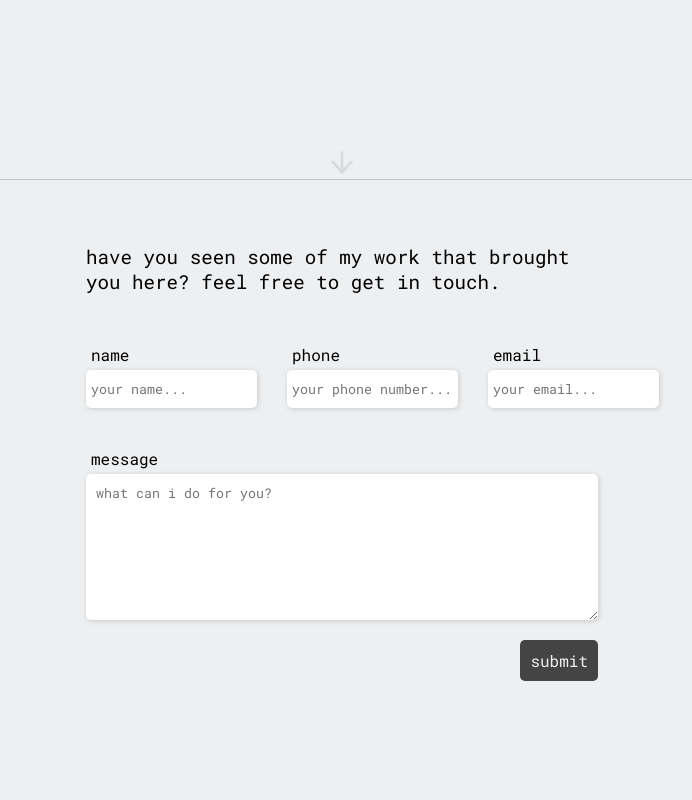
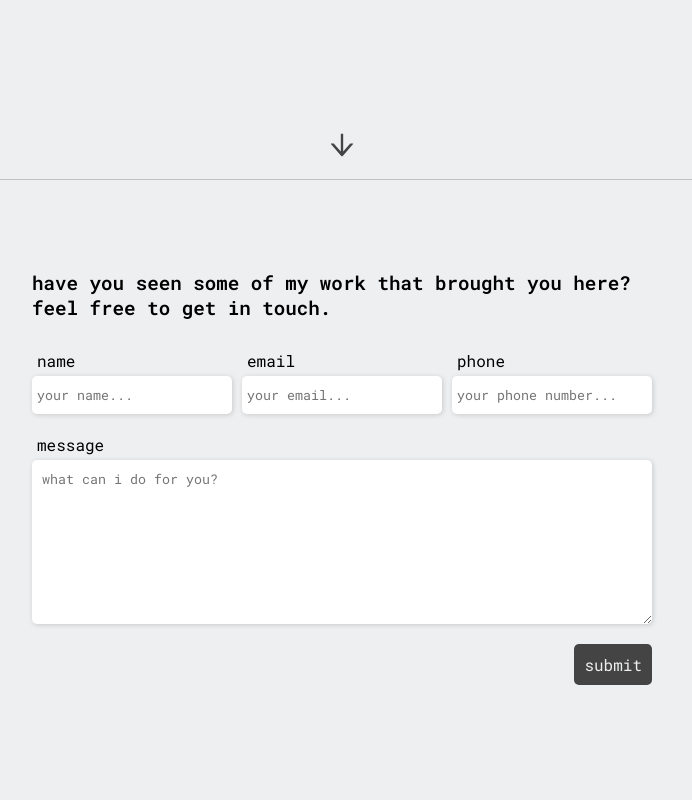
Before and after one commit to oniikovec/oniikovec-personal-site, a React (Create React App) app: page / in a window 1280 px wide. Shown: the part 620-1420 px from the top of the page, without its empty margins (298-990 px from the left). Built offline with nearby package versions, Linux system fonts and the light colour scheme; the HTML template or start-up script is replaced by a standard one.

Commit message:
minor style changes

```diff
--- a/src/components/contact/Contact.jsx
+++ b/src/components/contact/Contact.jsx
@@ -11,17 +11,17 @@ const Contact = () => {
             <FormInput placeholder="your name..." />
           </InputGroup>
           <InputGroup>
-            <FormLabel>phone</FormLabel>
-            <FormInput placeholder="your phone number..." />
+            <FormLabel>email</FormLabel>
+            <FormInput type='email' placeholder="your email..." />
           </InputGroup>
           <InputGroup>
-            <FormLabel>email</FormLabel>
-            <FormInput placeholder="your email..." />
+            <FormLabel>phone</FormLabel>
+            <FormInput type='tel' placeholder="your phone number..." />
           </InputGroup>
         </FormInputContainer>
         <FormTextAreaContainer>
           <FormLabel>message</FormLabel>
-          <FormTextArea placeholder="what can i do for you?" rows='7'/>
+          <FormTextArea placeholder="what can i do for you?" rows='8'/>
           <FormButtonContainer>
             <button type='submit'>submit</button>
           </FormButtonContainer>
--- a/src/components/contact/Contact.styles.jsx
+++ b/src/components/contact/Contact.styles.jsx
@@ -1,9 +1,14 @@
 import styled from "styled-components"
 
 export const ContactContainer = styled.div`
-  margin: 5% 30%;
+  display: flex;
+  flex-direction: column;
+  margin: 0 auto;
+  padding: 7% 0;
+  width: 620px;
 
   p {
+    font-weight: 600;
     margin-bottom: 30px;
     font-size: 1.2rem;
   }
@@ -19,23 +24,27 @@ export const FormLabel = styled.label`
 `
 
 export const FormInputContainer = styled.div`
-  display: flex;
-  flex-direction: row;
+  display: grid;
+  grid-template-columns: repeat(3, 200px);
+  grid-gap: 10px;
 `
 
 export const InputGroup = styled.div`
   display: flex;
   flex-direction: column;
-  margin: 20px 0;
 `
 
 export const FormInput = styled.input`
   font-family: 'Roboto Mono', monospace;
   padding: 10px 0 10px 5px;
-  margin-right: 30px;
   border-radius: 5px;
   border: none;
   box-shadow: 1px 1px 5px #c9c9c9;
+
+  &:focus-visible {
+    box-shadow: 1px 1px 5px gray;
+    outline: none;
+  }
 `
 
 export const FormTextAreaContainer = styled.div`
@@ -50,6 +59,11 @@ export const FormTextArea = styled.textarea`
   border-radius: 5px;
   border: none;
   box-shadow: 1px 1px 5px #c9c9c9;
+
+  &:focus-visible {
+    box-shadow: 1px 1px 5px gray;
+    outline: none;
+  }
 `
 
 export const FormButtonContainer = styled.div`
--- a/src/components/header/Header.jsx
+++ b/src/components/header/Header.jsx
@@ -10,7 +10,7 @@ const Header = () => {
       <h2><SiCodechef /></h2>
       <h1>oniikovec</h1>
       <Type />
-      <ScrollDownHint initial={{ opacity: 1, y: -10 }} animate={{ opacity: 0, y: 10 }} transition={{ delay: 2, duration: 5 }}>
+      <ScrollDownHint initial={{ opacity: 1, y: -10 }} animate={{ opacity: 0, y: 10 }} transition={{ delay: 6, duration: 4 }}>
         <AiOutlineArrowDown />
       </ScrollDownHint>
     </HeaderContainer>
```
